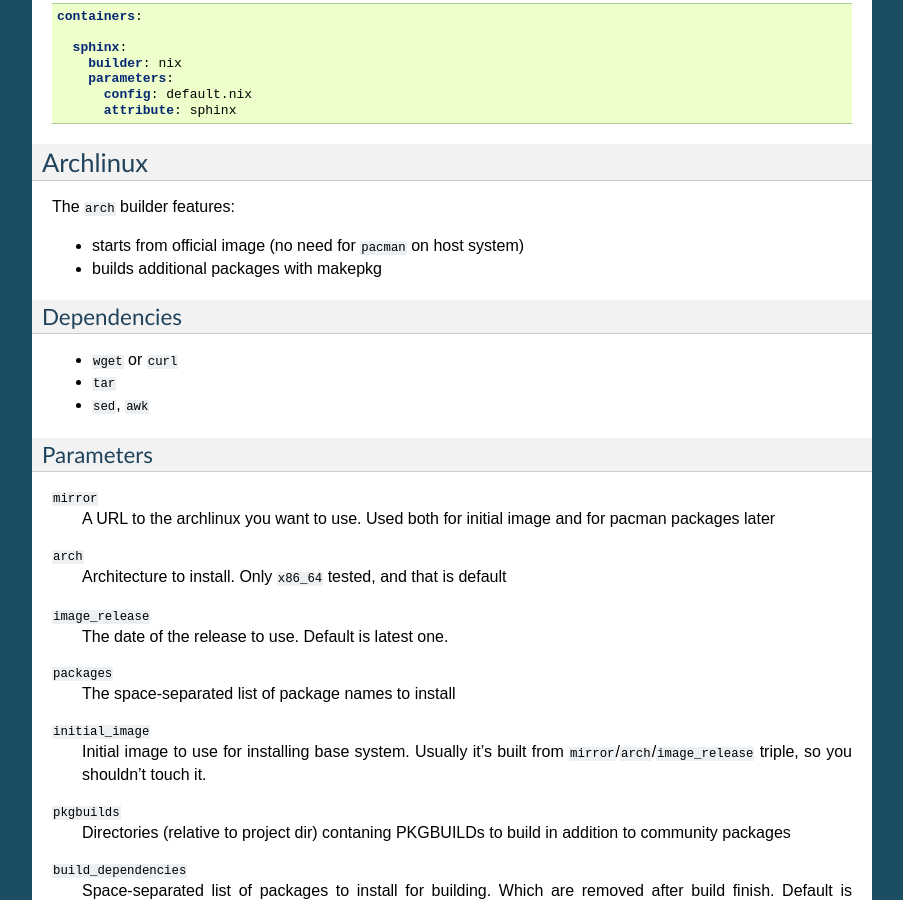
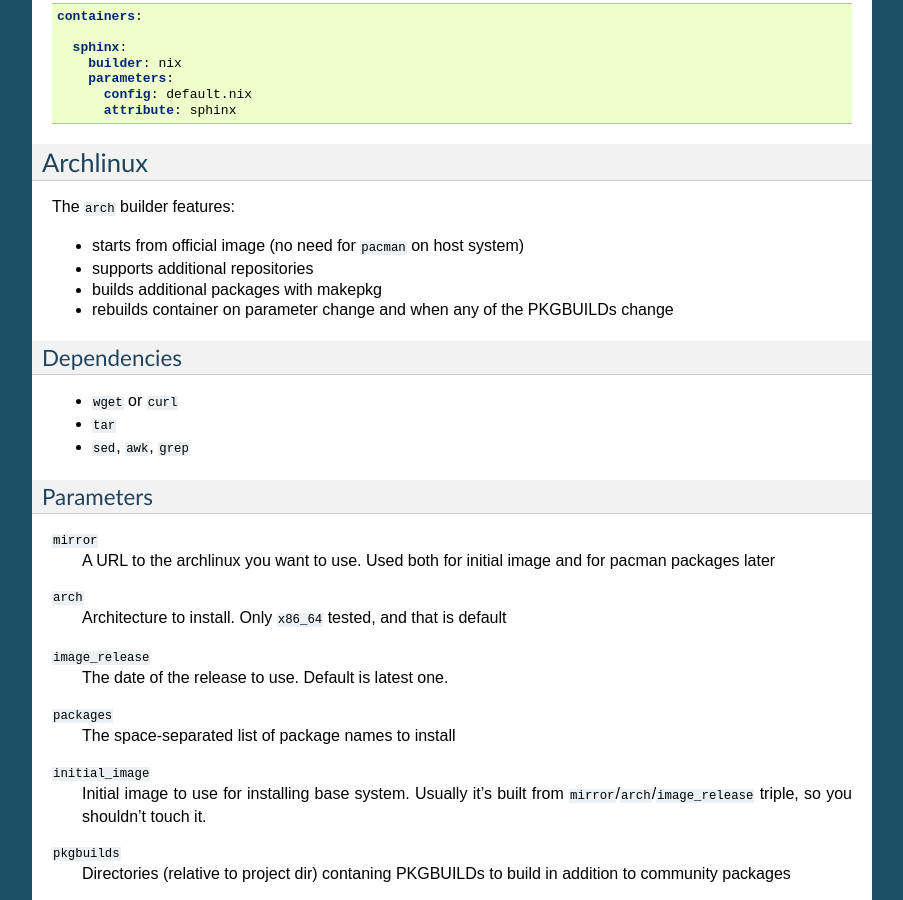
Before and after one commit to tailhook/vagga, a Sphinx documentation site: the page built from docs/builders.rst, in a window 1280 px wide and 900 px high, scrolled down 995 px. Shown: the whole window, without its empty margins (198-1101 px from the left). Built offline with Sphinx 7.4.7, drawn with Linux system fonts in a browser that asks for light colours.

Commit message:
Add versioning backend to `arch` builder

```diff
--- a/docs/builders.rst
+++ b/docs/builders.rst
@@ -83,14 +83,16 @@
 The ``arch`` builder features:
 
 * starts from official image (no need for ``pacman`` on host system)
+* supports additional repositories
 * builds additional packages with makepkg
+* rebuilds container on parameter change and when any of the PKGBUILDs change
 
 Dependencies
 ------------
 
 * ``wget`` or ``curl``
 * ``tar``
-* ``sed``, ``awk``
+* ``sed``, ``awk``, ``grep``
 
 
 Parameters
```
Also changed, not shown: 2 other files.
